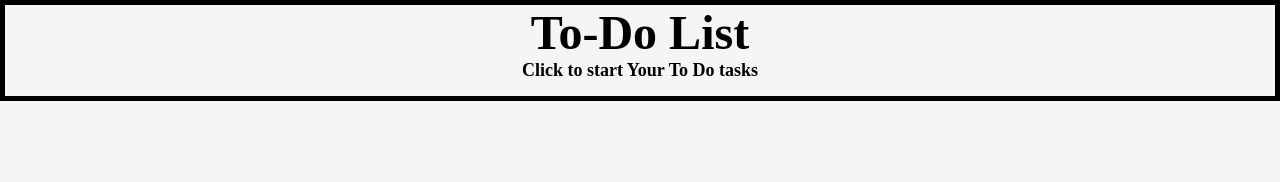
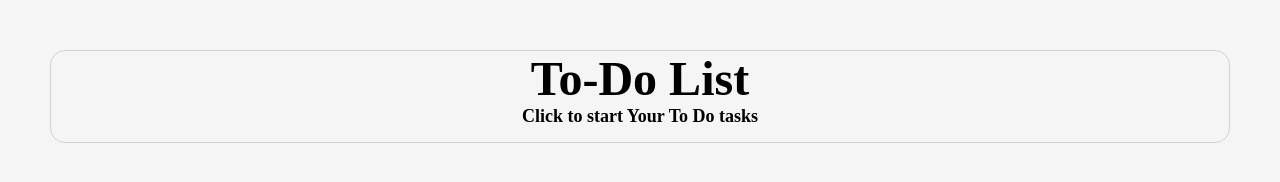
Before and after one commit to Wincc88/todo-list, a website built with webpack: page src/template.html in a window 1280 px wide. Built offline with nearby package versions, Linux system fonts and the light colour scheme.

Commit message:
add favicon files; so as not be be empty on start

```diff
--- a/src/styles.css
+++ b/src/styles.css
@@ -12,10 +12,12 @@ body {
 
     font-size: 24px;
     font-weight: bold;
-    margin-bottom: 10px;
+         /**margin-bottom: 10px; **/
+    margin: 50px;
     text-align: center;
     cursor: pointer;
-    border: 5px solid black;
+    border: 1px solid rgb(201, 213, 224);
+    border-radius: 15px;
 }
 
 #subIntro {
--- a/src/template.html
+++ b/src/template.html
@@ -4,6 +4,7 @@
     <meta charset="UTF-8">
     <meta name="viewport" content="width=device-width, initial-scale=1.0">
     <title>My ToDO List</title>
+    <link rel="icon" type="image/svg+xml" href="./favicon.svg">
 </head>
 <body>
     <div id="topIntro"> <h1>To-Do List</h1>
```
Also changed, not shown: src/favicon.svg (added).
